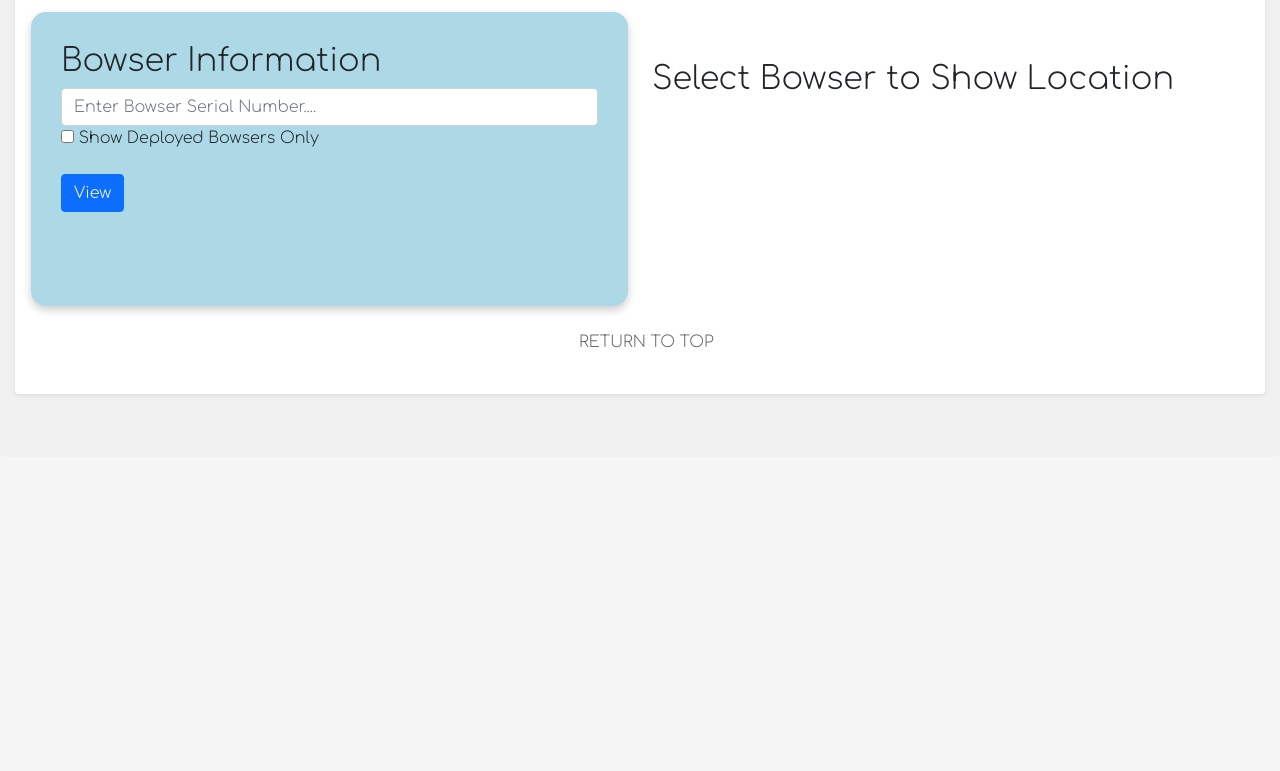
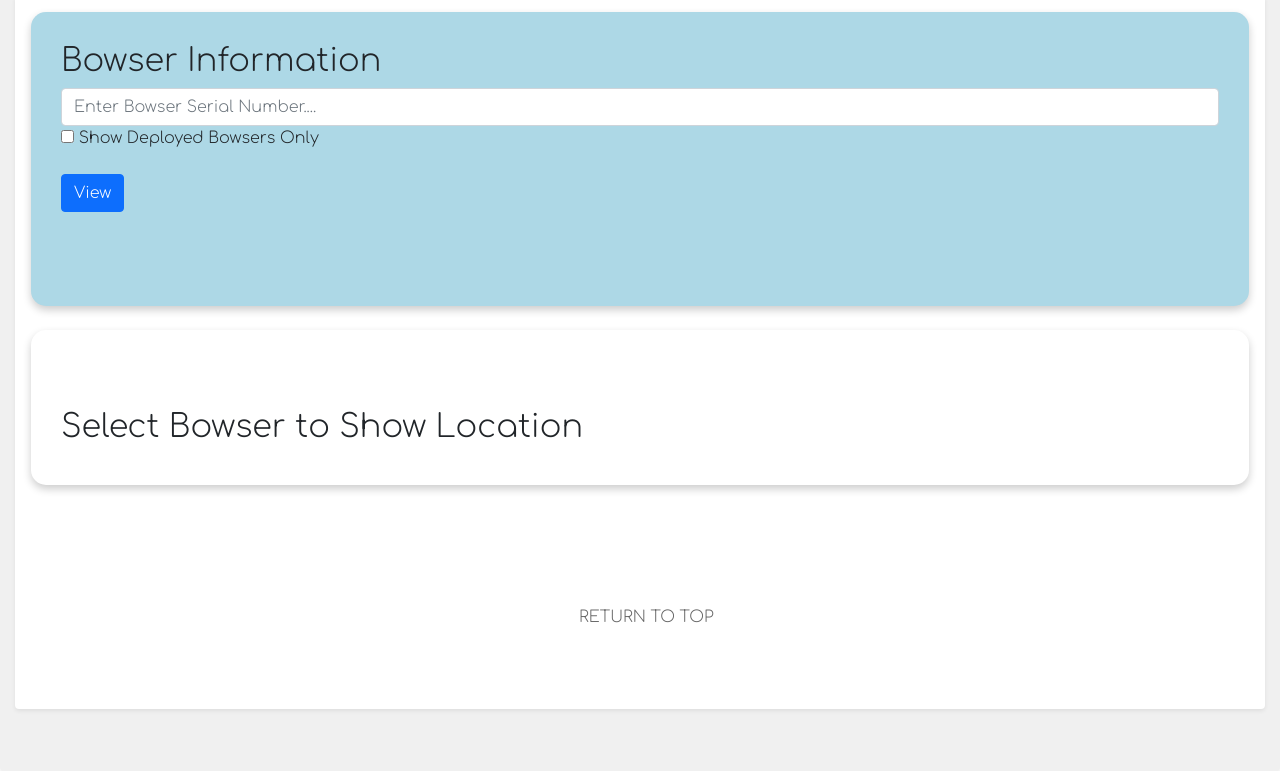
Before and after one commit to B-D-I/Bowser-Project, a PHP site: page /bowsers/bowsers.php in a window 1280 px wide. Shown: the top 771 px of the page. Run offline with PHP 8.4, Linux system fonts and the light colour scheme; data comes from the database, SQL or seed files in the repository; data that the repository does not hold is empty; some libraries are stand-ins or nearby versions.

Commit message:
Yaaaay, more styling on Bowsers page

```diff
--- a/bowsers/bowsers.css
+++ b/bowsers/bowsers.css
@@ -10,6 +10,15 @@
   border-radius: 15px;
   box-shadow: 0 4px 8px 0 rgba(0, 0, 0, 0.2);
 }
+
+.maintenance-list {
+  padding: 30px;
+  background-color: white;
+  border: 0;
+  border-radius: 15px;
+  box-shadow: 0 4px 8px 0 rgba(0, 0, 0, 0.2);
+}
+
 #searchedTask{
   padding: 30px;
   border: 0 cornflowerblue;
--- a/bowsers/bowsers.php
+++ b/bowsers/bowsers.php
@@ -149,7 +149,8 @@ $row_bowserLng = -2.088;
 <?php
 if (isset($_SESSION['email'])){
     if ($userType == "Operations"){
-        echo '<h4>Maintenance History</h4>';
+		echo '<div class="maintenance-list">
+			<h4>Maintenance History</h4>';
 			if (isset($_SESSION['email'])) {
             if ($userType == "Operations")
 				$connection = OpenConnection();
@@ -228,13 +229,15 @@ if (isset($_SESSION['email'])){
 						}
 		}
 	CloseConnection($connection);
+
 	}
 }
 ?>
 		</table>
 	</div>
+	</div>
 	<div class="col">
-		<div class="maintenance_list">
+		<div class="maintenance-list">
 		<?php
                 if (isset($_SESSION['email'])){
                     if ($userType == "Operations")
@@ -252,6 +255,8 @@ if (isset($_SESSION['email'])){
 											<h2>Bowser Details</h2>
             	            			    <div class="col">
   												<form method="POST">
+													<label for="bowserID">Bowser ID: </label>
+														<input type="text" name="bowserID" class="form-control" value="<?php echo $row_bowserID; ?>"></input>
 													<label for="serial">Bowser Description: </label>
 														<input type="text" name="description" class="form-control" required></input>
 													<label for="cap">Bowser Capacity: </label>
```
